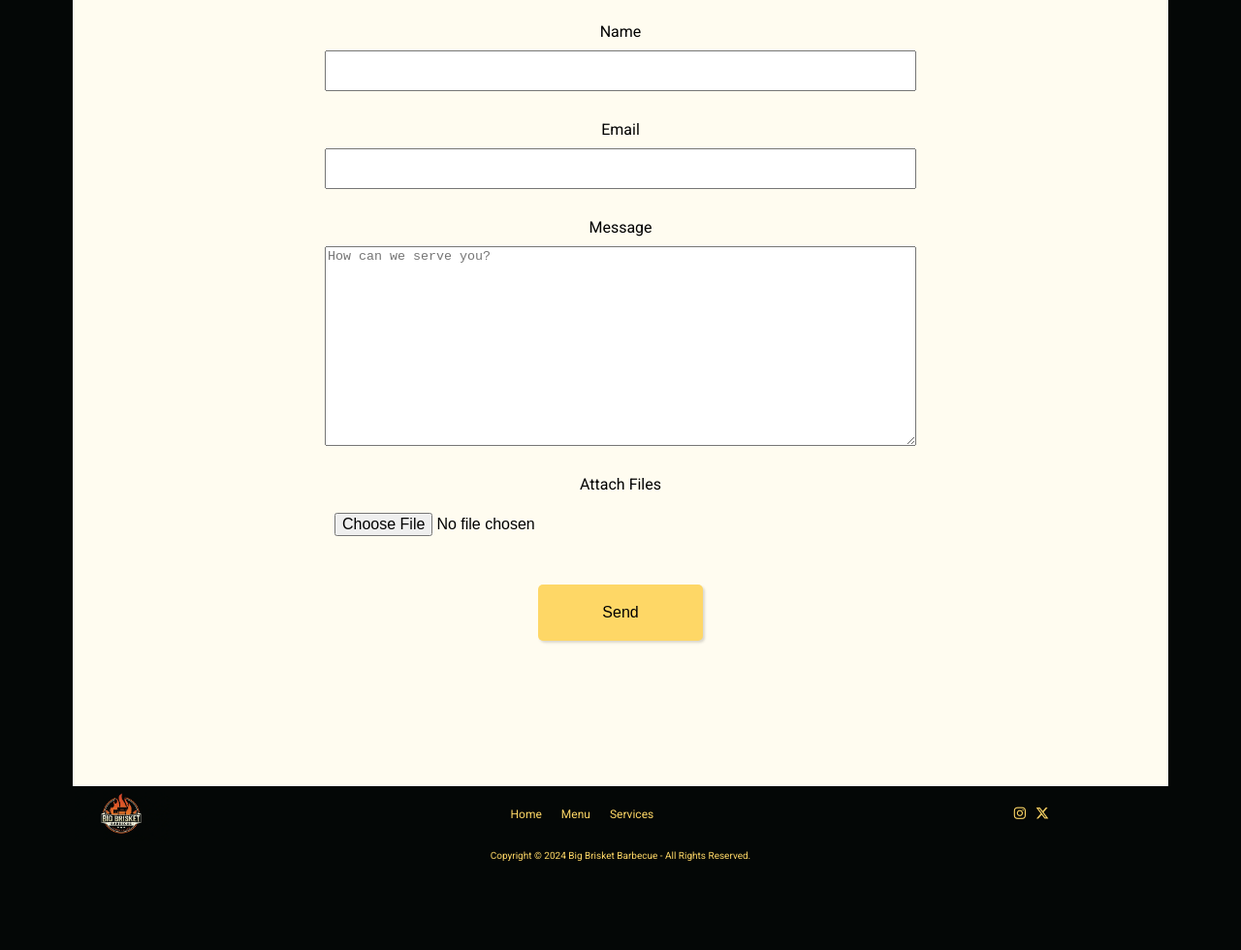
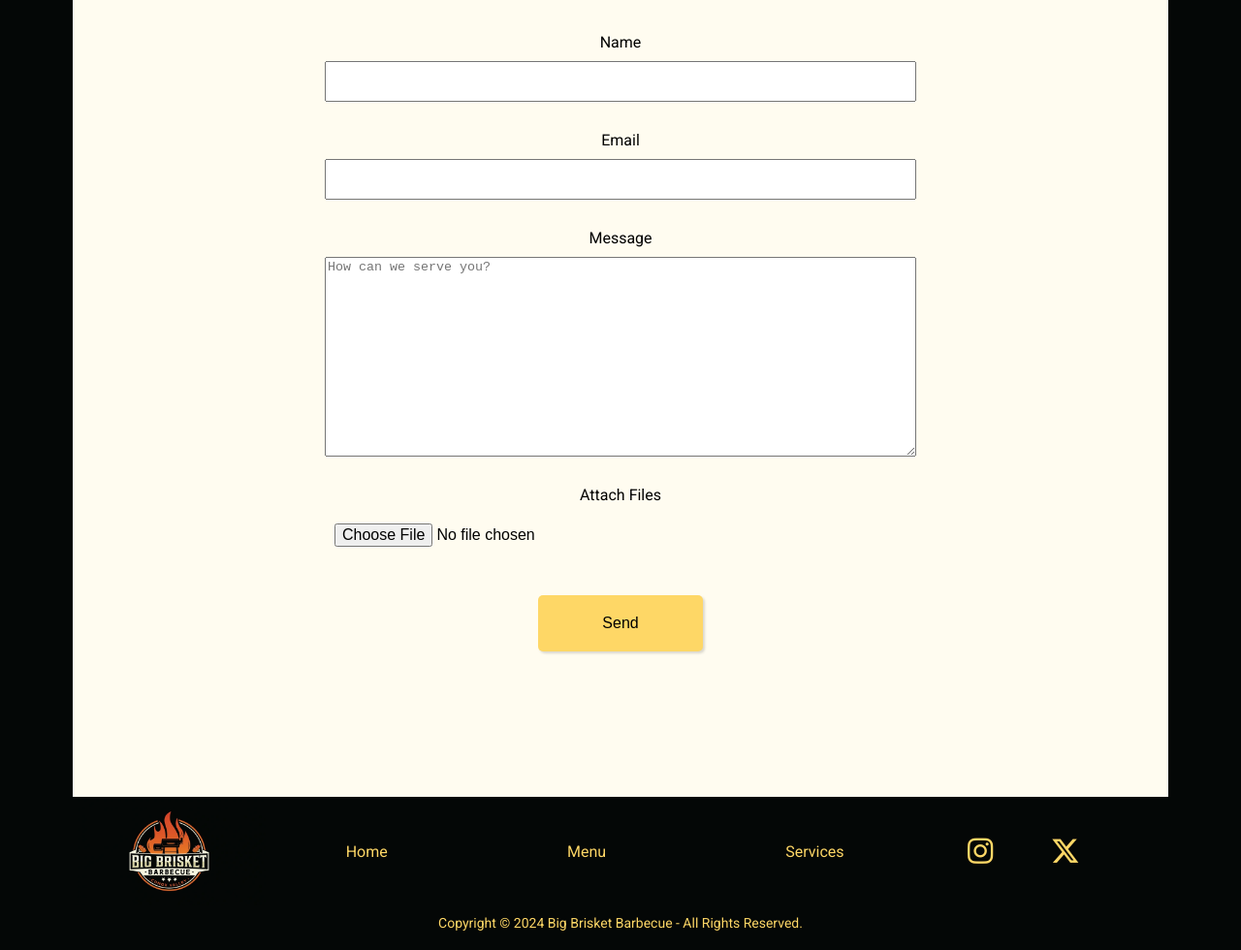
Before and after one commit to nic-dgl103-f24-cvs2/project-SunyeongJ-dev, a plain HTML site: page index.html in a window 1280 px wide. Shown: the part 2265-3245 px from the top of the page at 97% size. Before the commit the page ends 3173 px from the top, so only its background shows below. Drawn offline with nearby package versions, Linux system fonts and the light colour scheme.

Commit message:
Style footer for desktops

```diff
--- a/style.css
+++ b/style.css
@@ -264,7 +264,7 @@ footer p {
     }
 
     header img {
-        width: 200px;
+        width: 220px;
     }
 
     .icon {
@@ -384,4 +384,41 @@ footer p {
         padding: 20px 30px;
         margin: 40px 220px 0 220px;
     }
+
+    /* Footer */
+    footer .container {
+        padding-right: 5%;
+        justify-content: space-around;
+    }
+
+    footer img {
+        flex-grow: 1;
+    }
+
+    footer nav {
+        flex-grow: 5;
+    }
+
+    footer div {
+        flex-grow: 1;
+        display: flex;
+        justify-content: space-around;
+    }
+
+    footer ul {
+        display: flex;
+        justify-content: space-around;
+    }
+
+    footer li a {
+        font-size: 1.6rem;
+    }
+
+    footer a {
+        font-size: 3rem;
+    }
+
+    footer p {
+        font-size: 1.4rem;
+    }
 }
```
